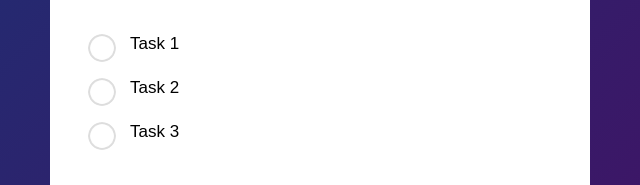
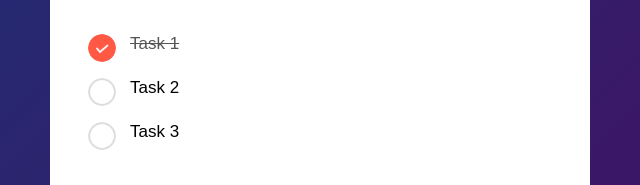
Before and after one commit to trailblazer04/To-Do-List-App, a plain HTML site: page TDL/index.html in a window 1280 px wide. Shown: the part 273-458 px from the top of the page, 320-960 px from the left. Drawn offline with Linux system fonts and the light colour scheme.

Commit message:
Added id checked and style with line-through and checked image

```diff
--- a/TDL/index.html
+++ b/TDL/index.html
@@ -15,7 +15,7 @@
             <button>Add</button>
         </div>
         <ul id="list-container">
-            <li>Task 1</li>
+            <li class="checked">Task 1</li>
             <li>Task 2</li>
             <li>Task 3</li>
         </ul>
--- a/TDL/style.css
+++ b/TDL/style.css
@@ -74,5 +74,12 @@ ul li::before {
     background-position: center;
     top: 12px;
     left: 8px;
+}
+ul li.checked {
+    color: #555;
+    text-decoration: line-through;
 
 }
+ul li.checked::before {
+    background-image: url(images/checked.png);
+}
```
